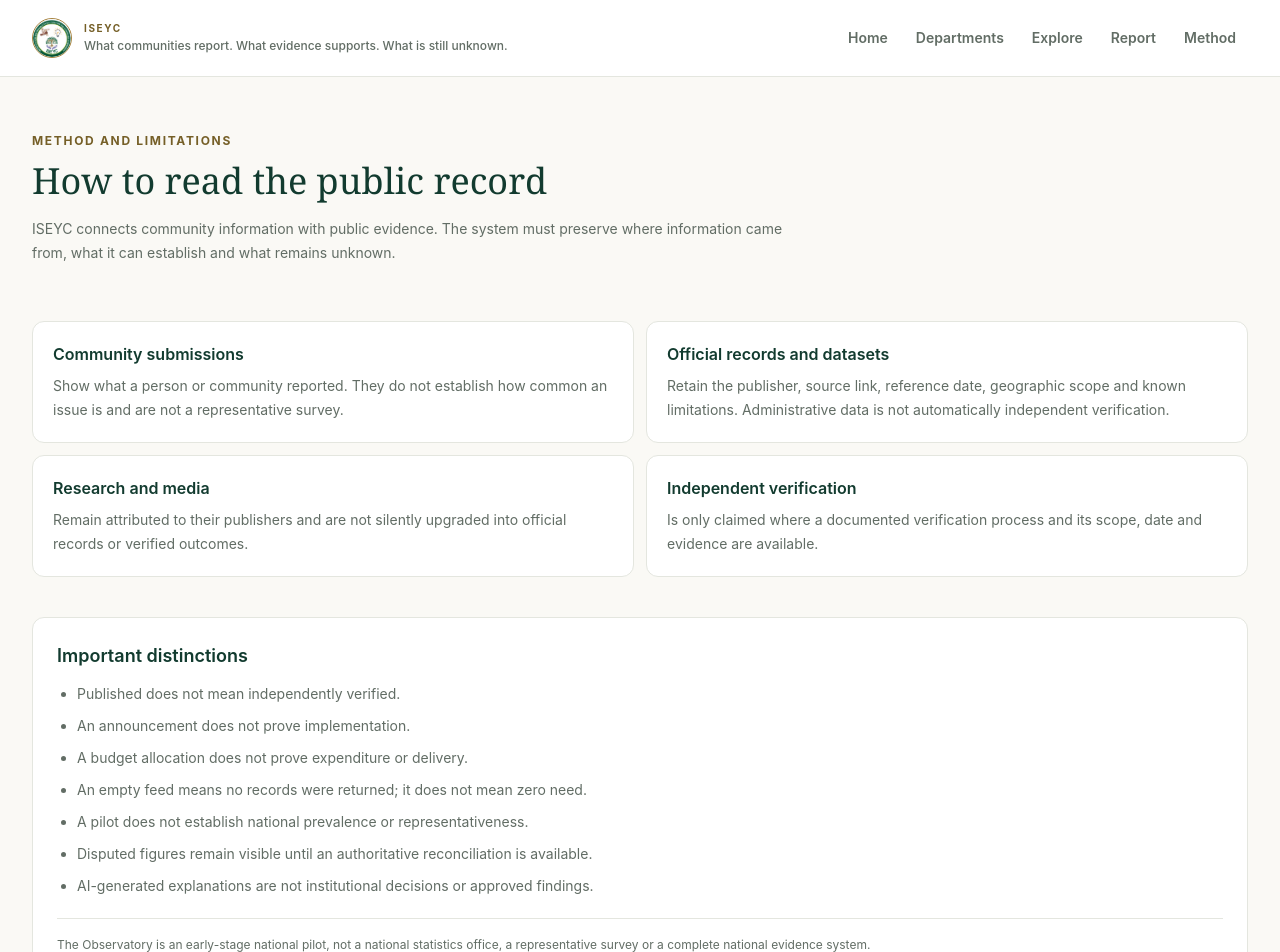
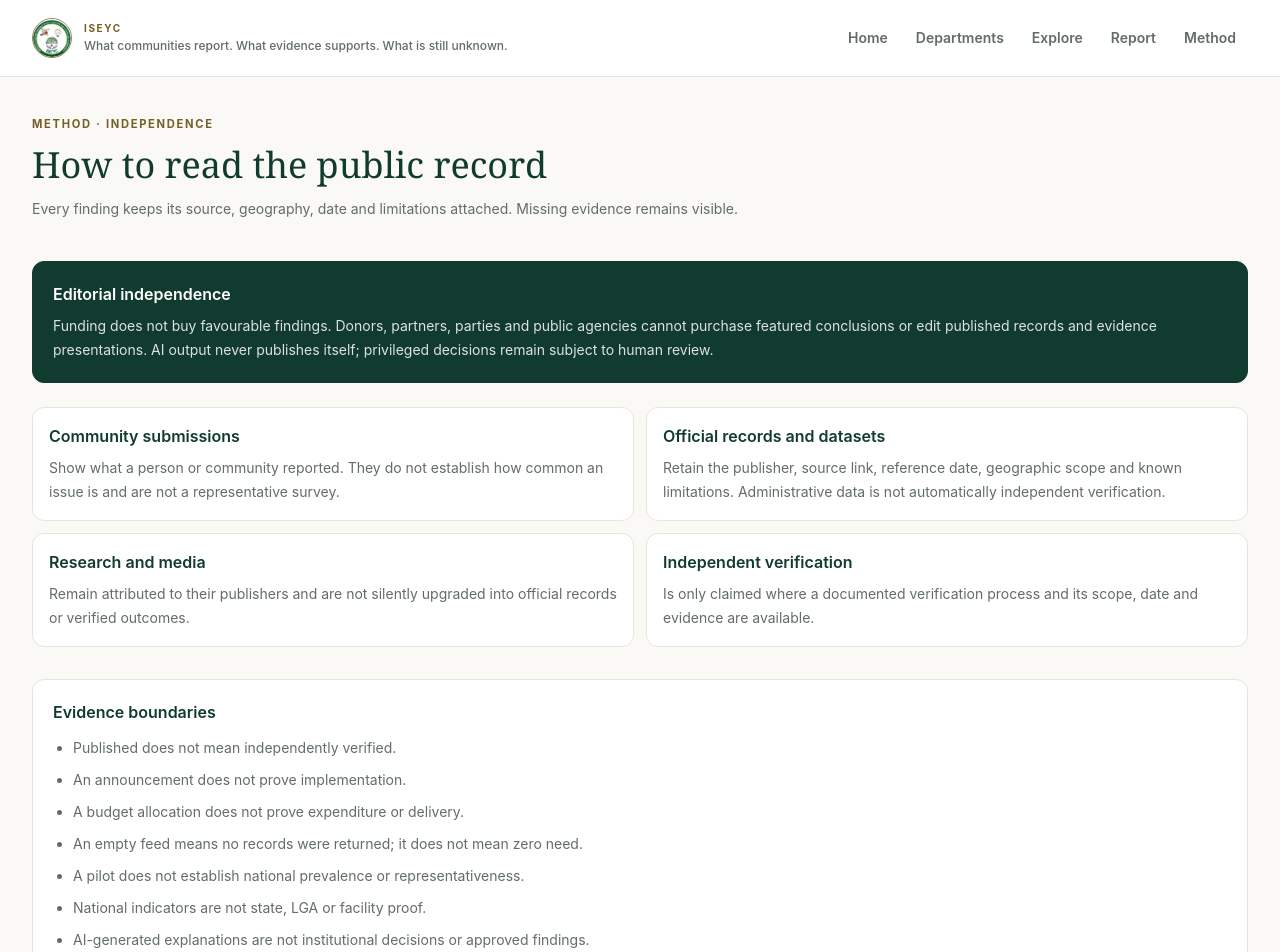
Before and after one commit to mrzulqarnainnadabo/iseyc-digital-operations-centre-notion, a Next.js app: page /method in a window 1280 px wide. Shown: the top 952 px of the page. Built offline with nearby package versions, Linux system fonts and the light colour scheme.

Commit message:
feat(idcc): disclose editorial independence on method page

```diff
--- a/app/method/page.tsx
+++ b/app/method/page.tsx
@@ -10,31 +10,35 @@ const principles = [
 export default function MethodPage() {
   return (
     <PublicShell>
-      <section className="max-w-3xl py-10 sm:py-14">
-        <p className="text-xs font-bold uppercase tracking-[0.14em] text-gold-700">Method and limitations</p>
+      <section className="max-w-3xl py-8 sm:py-10">
+        <p className="eyebrow">Method · Independence</p>
         <h1 className="mt-3 font-serif text-3xl text-forest-950 sm:text-4xl">How to read the public record</h1>
-        <p className="mt-4 text-sm leading-6 text-ink-700">ISEYC connects community information with public evidence. The system must preserve where information came from, what it can establish and what remains unknown.</p>
+        <p className="mt-3 text-sm leading-6 text-ink-700">Every finding keeps its source, geography, date and limitations attached. Missing evidence remains visible.</p>
       </section>
-      <section className="grid gap-3 pb-10 sm:grid-cols-2">
+      <section className="mb-6 rounded-card border border-forest-900 bg-forest-950 p-5 text-white">
+        <h2 className="text-base font-semibold">Editorial independence</h2>
+        <p className="mt-2 text-sm leading-6 text-white/85">Funding does not buy favourable findings. Donors, partners, parties and public agencies cannot purchase featured conclusions or edit published records and evidence presentations. AI output never publishes itself; privileged decisions remain subject to human review.</p>
+      </section>
+      <section className="grid gap-3 pb-8 sm:grid-cols-2">
         {principles.map(([title, description]) => (
-          <article key={title} className="rounded-card border border-line bg-white p-5">
+          <article key={title} className="rounded-card border border-line bg-white p-4">
             <h2 className="font-semibold text-forest-950">{title}</h2>
             <p className="mt-2 text-sm leading-6 text-ink-700">{description}</p>
           </article>
         ))}
       </section>
-      <section className="mb-12 rounded-card border border-line bg-white p-5 sm:p-6">
-        <h2 className="text-lg font-semibold text-forest-950">Important distinctions</h2>
+      <section className="mb-10 rounded-card border border-line bg-white p-5">
+        <h2 className="text-base font-semibold text-forest-950">Evidence boundaries</h2>
         <ul className="mt-3 list-disc space-y-2 pl-5 text-sm leading-6 text-ink-700">
           <li>Published does not mean independently verified.</li>
           <li>An announcement does not prove implementation.</li>
           <li>A budget allocation does not prove expenditure or delivery.</li>
           <li>An empty feed means no records were returned; it does not mean zero need.</li>
           <li>A pilot does not establish national prevalence or representativeness.</li>
-          <li>Disputed figures remain visible until an authoritative reconciliation is available.</li>
+          <li>National indicators are not state, LGA or facility proof.</li>
           <li>AI-generated explanations are not institutional decisions or approved findings.</li>
         </ul>
-        <p className="mt-5 border-t border-line pt-4 text-xs leading-5 text-ink-600">The Observatory is an early-stage national pilot, not a national statistics office, a representative survey or a complete national evidence system.</p>
+        <p className="mt-4 border-t border-line pt-3 text-xs leading-5 text-ink-600">The Observatory remains an early-stage pilot, not a national statistics office, representative survey or complete national evidence system.</p>
       </section>
     </PublicShell>
   );
```
